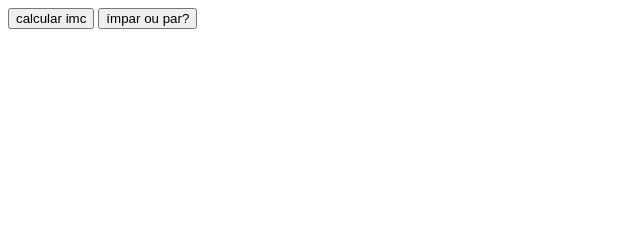
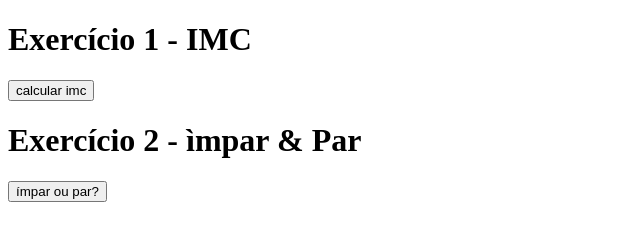
Before and after one commit to isocaexe/exercicio-js, a plain HTML site: page meu primeiro js/index.html in a window 1280 px wide. Shown: the whole page, without its empty margins (0-640 px from the left). Drawn offline with Linux system fonts and the light colour scheme.

Commit message:
exercícios js

```diff
--- a/meu primeiro js/index.html
+++ b/meu primeiro js/index.html
@@ -9,7 +9,9 @@
     <script type="text/JavaScript" src="impar-e-par.js"></script>
 </head>
 <body>
+    <h1>Exercício 1 - IMC</h1>
     <input type="button" value="calcular imc" onclick="calcularimc();">
+    <h1>Exercício 2 - ìmpar & Par</h1>
     <input type= "button" value="ímpar ou par?" onclick="imparepar();">
 </body>
 </html>
```
